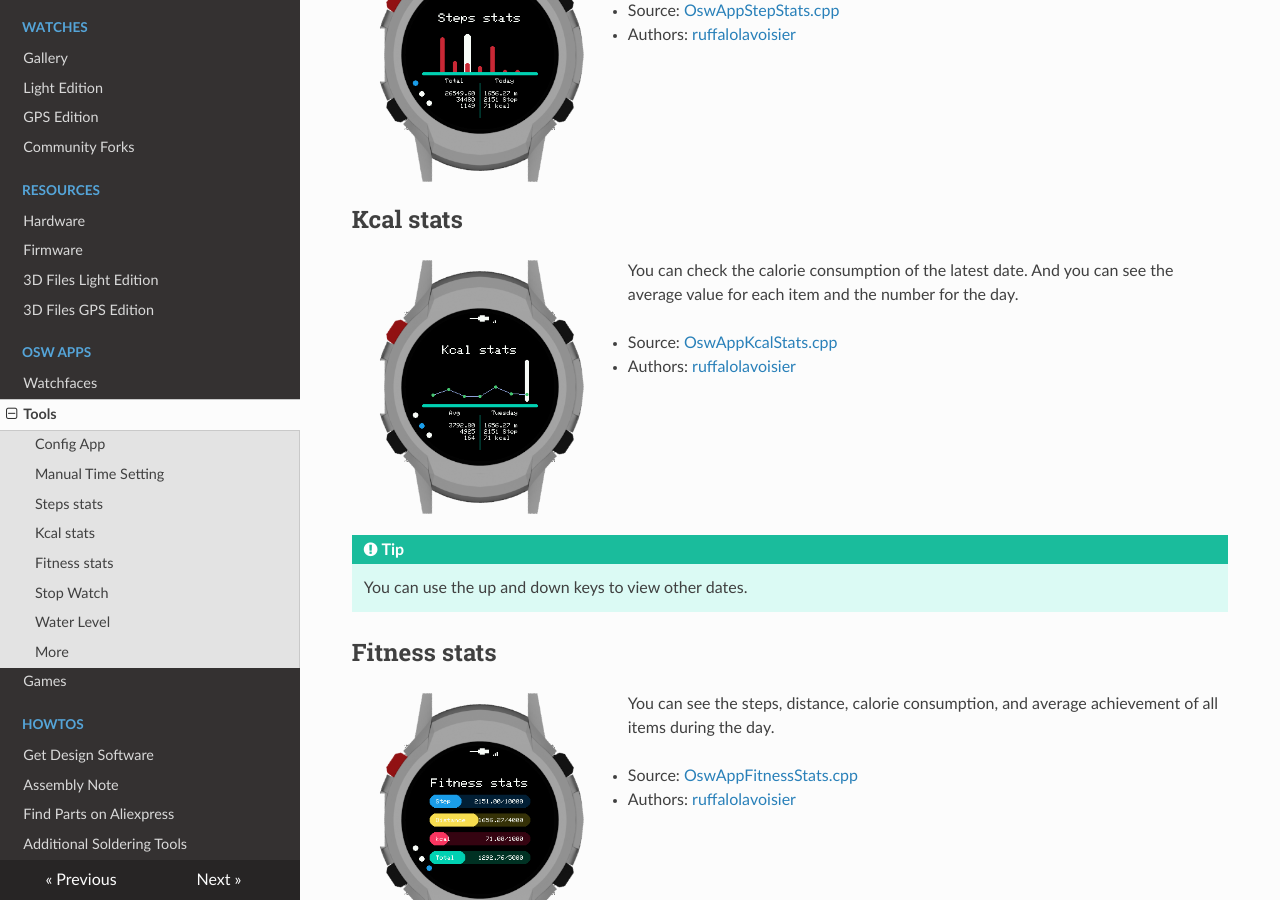
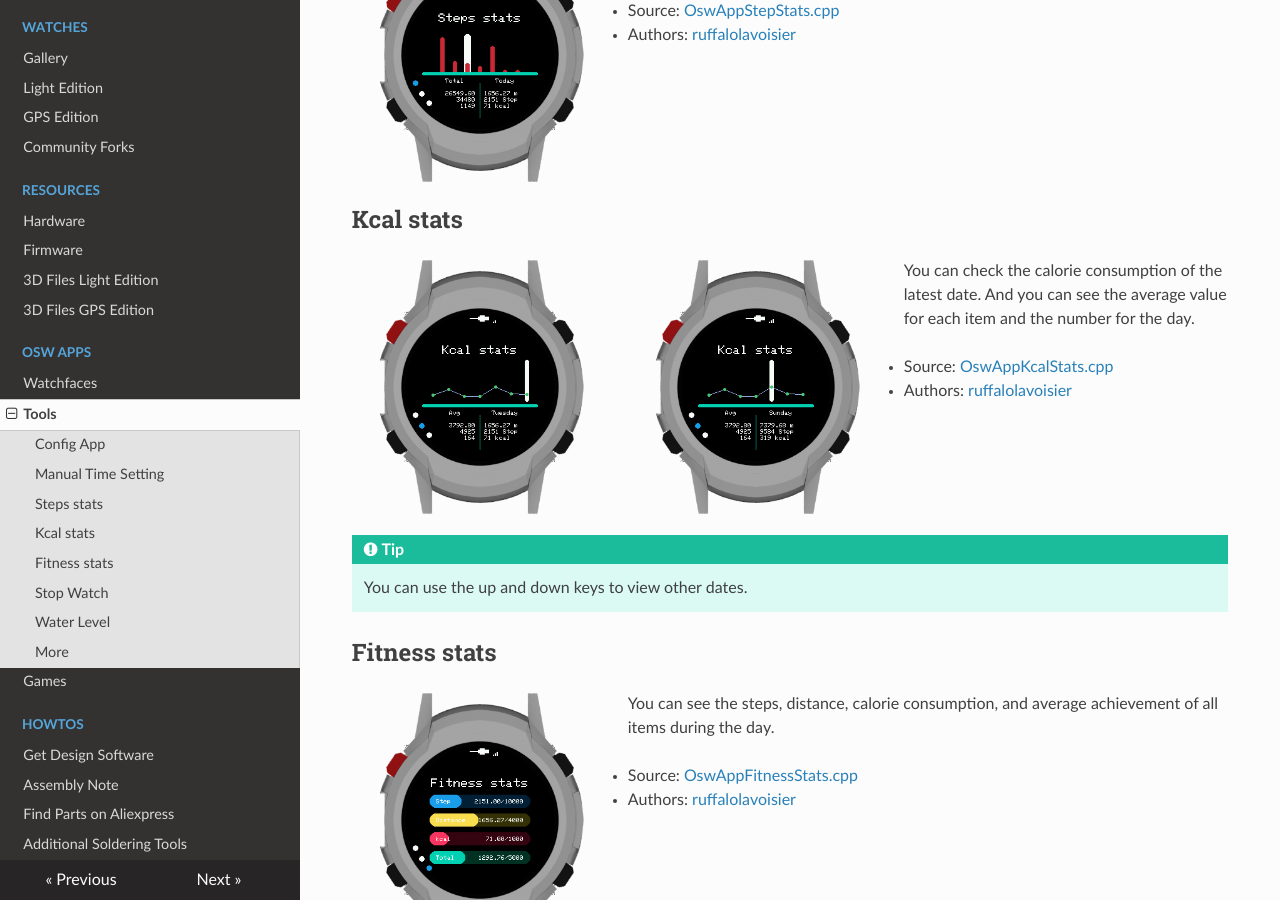
Before and after one commit to Open-Smartwatch/open-smartwatch.github.io, an MkDocs documentation site: the page built from docs/oswapps/tools.md, in a window 1280 px wide and 900 px high, scrolled down 1559 px. Built offline with MkDocs 1.6.1, drawn with Linux system fonts in a browser that asks for light colours; nearby versions of some CDN libraries.

Commit message:
OSW-APP : add Kcal-stats img

```diff
--- a/docs/oswapps/tools.md
+++ b/docs/oswapps/tools.md
@@ -40,6 +40,7 @@ You can check the steps per day of the week. And you can see the total value for
 ## Kcal stats
 
 <img src="/assets/apps/tools/app_tool_kcalStats_osw.png" width="256px" style="float:left; margin-right:20px"/>
+<img src="/assets/apps/tools/app_tool_kcalStats2_osw.png" width="256px" style="float:left; margin-right:20px"/>
 You can check the calorie consumption of the latest date. And you can see the average value for each item and the number for the day.
 
  * Source: [OswAppKcalStats.cpp](https://github.com/Open-Smartwatch/open-smartwatch-os/blob/master/src/apps/tools/OswAppKcalStats.cpp)
```
